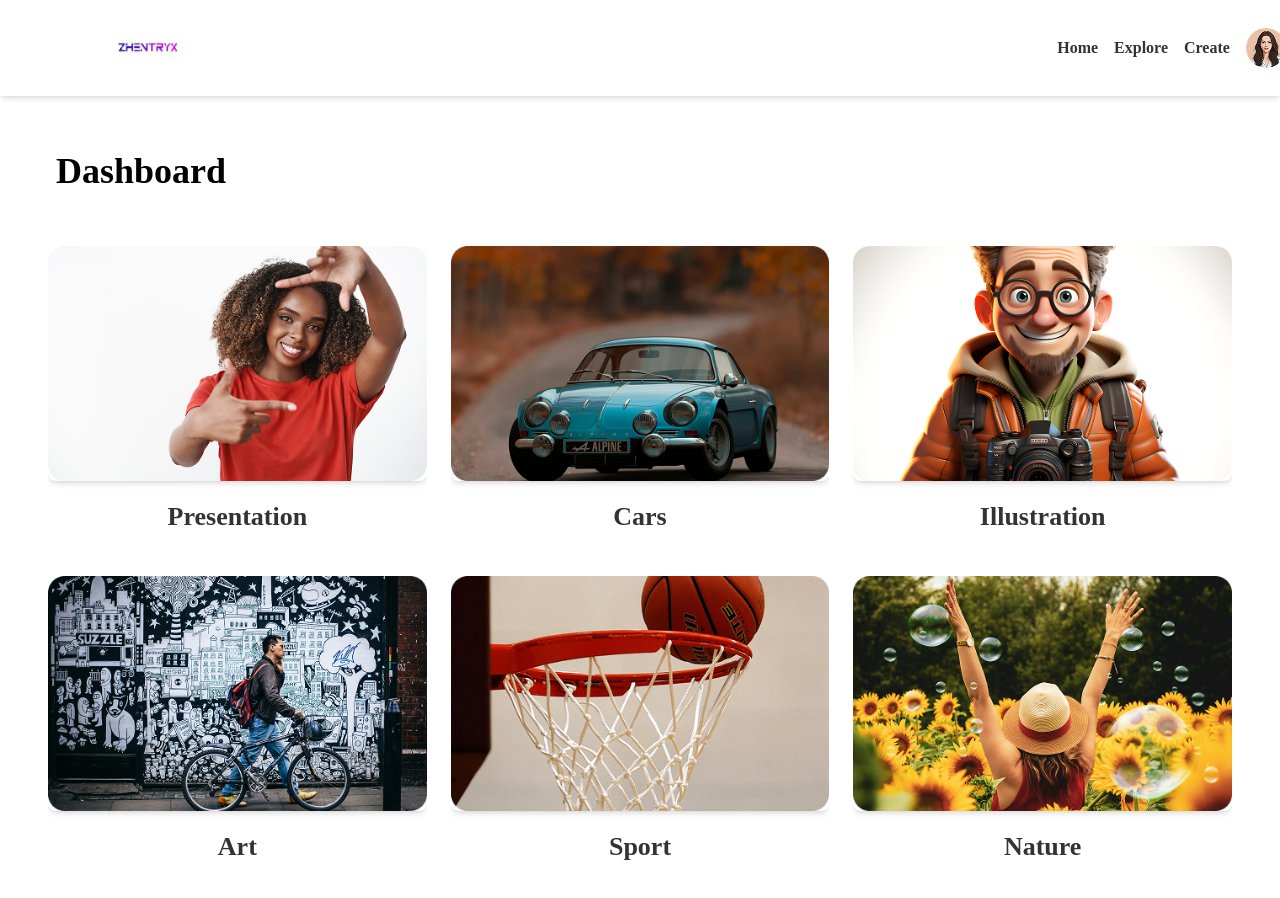
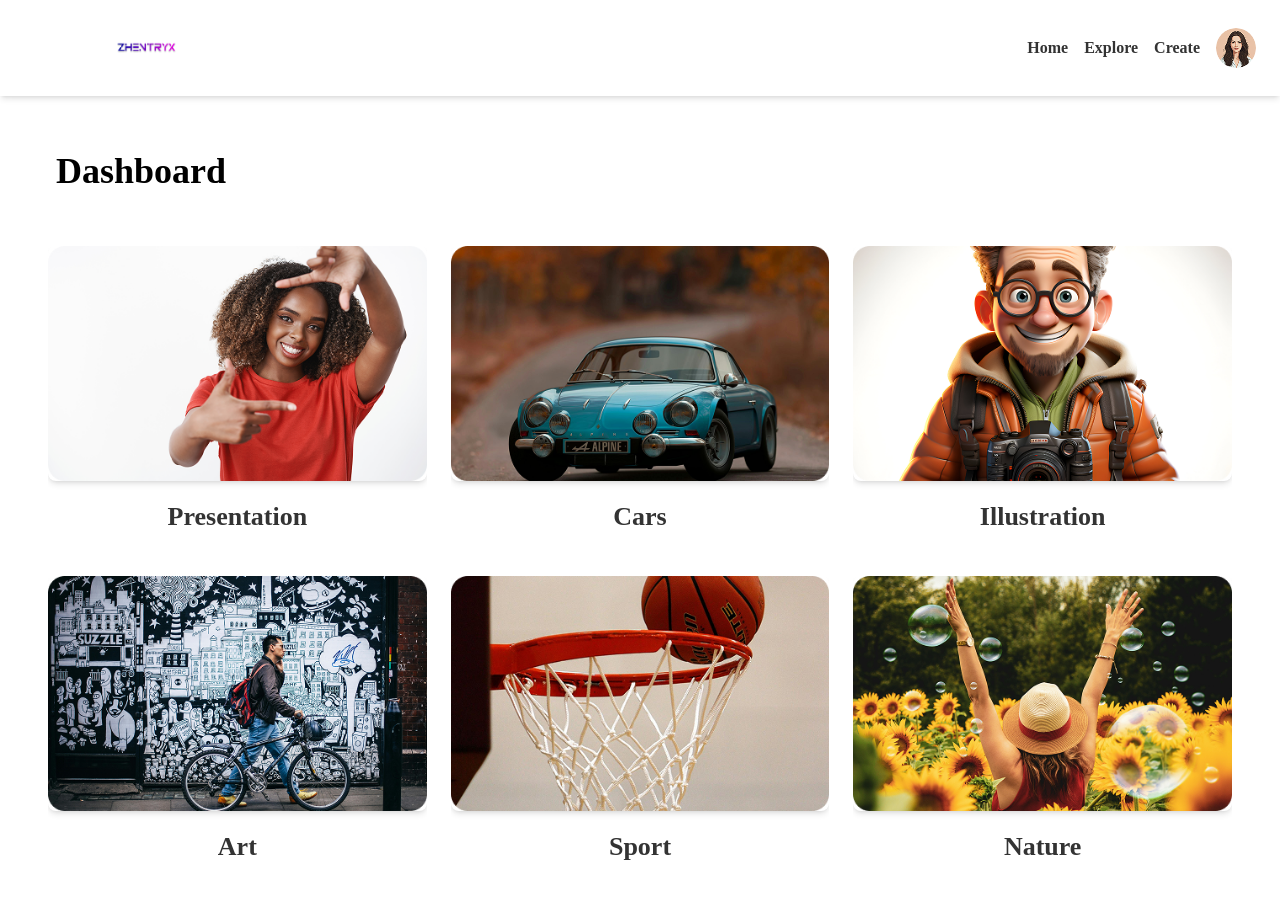
Before and after one commit to Zhentryx034/imagefic, a React (Vite) app in the folder imagefic/: page /dashboard in a window 1280 px wide. Shown: the top 898 px of the page. Built offline with nearby package versions, Linux system fonts and the light colour scheme; a web font is replaced by a local one.

Commit message:
Adjust margin for navigation items in Dashboard component for improved layout

```diff
--- a/imagefic/src/Components/Dashboard/Dashboard.tsx
+++ b/imagefic/src/Components/Dashboard/Dashboard.tsx
@@ -23,7 +23,7 @@ const Dashboard: React.FC = () => {
         <nav>
             <div className='flex justify-between items-center bg-white p-4 shadow-md fixed top-0 left-0 right-0 z-50 h-24'>
               <Link to='/' className='w-full'><img src={logo} alt="Logo" className='w-[10%] ml-20' /></Link>
-                <div className='flex items-center space-x-4 font-semibold cursor-pointer text-[#333] mr-4'>
+                <div className='flex items-center space-x-4 font-semibold cursor-pointer text-[#333] mr-12'>
                     <p className='hover:text-purple-600 hover:scale-105'>Home</p>
                     <p className='hover:text-purple-600 hover:scale-105'>Explore</p>
                     <p className='hover:text-purple-600 hover:scale-105'>Create</p>
```
